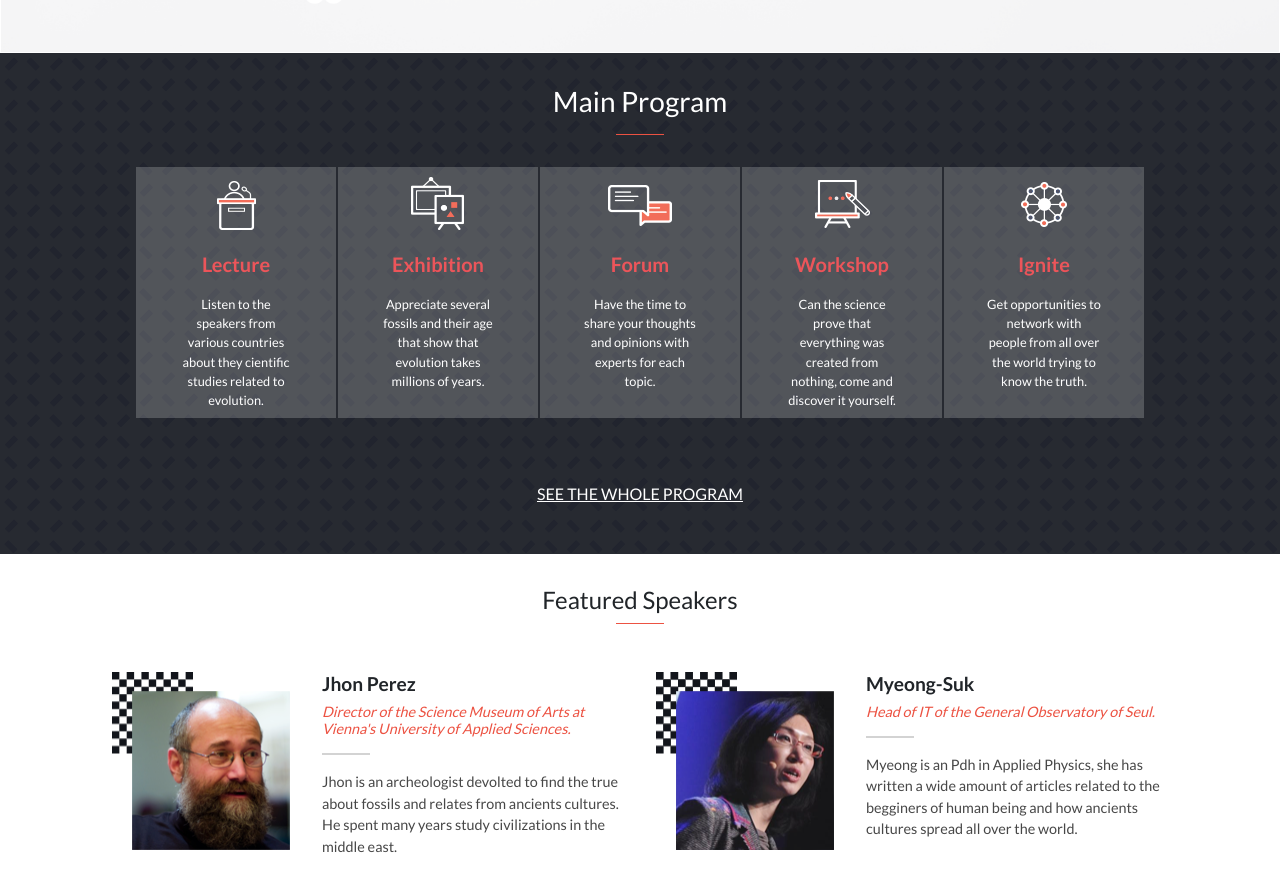
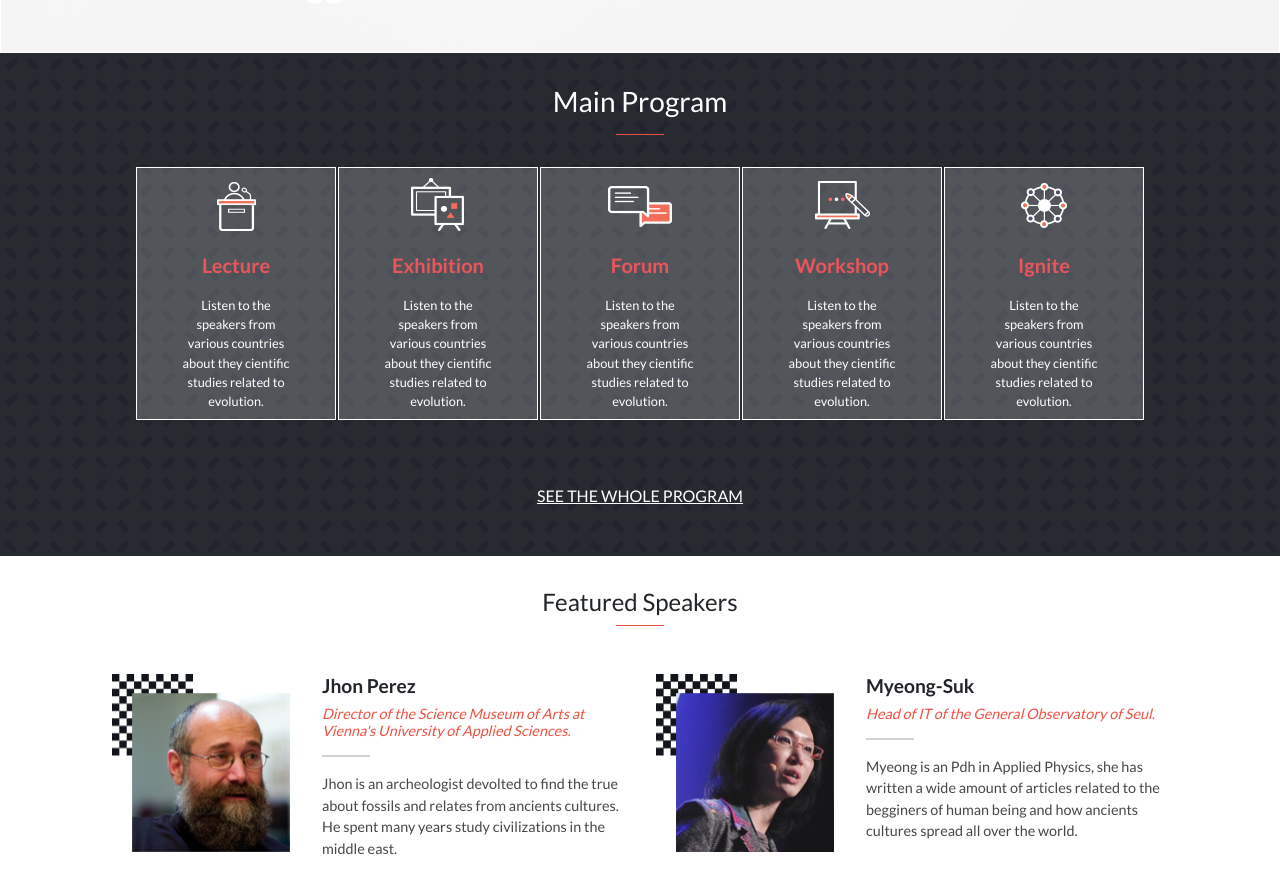
Before and after one commit to asadmisrani/capstonemodule1.github.io, a website: page index.html in a window 1280 px wide. Shown: the part 700-1578 px from the top of the page. Drawn offline with nearby package versions, Linux system fonts and the light colour scheme.

Commit message:
README.md, About.html, Index.html, main.js and Style.css files are modification

```diff
--- a/index.html
+++ b/index.html
@@ -30,7 +30,6 @@
 
   <body>
     <header class="header">
-      <nav>
       <div class="navbar navbar-expand-lg navbar-dark bg-dark navbar-social">
         <div class="container-fluid ">
           <div class="collapse navbar-collapse justify-content-end
@@ -57,6 +56,7 @@
         </div>
       </div>
 
+      <nav>
         <div class="navbar navbar-expand-lg bg-body-tertiary navbar-menu">
           <div class="container-fluid">
             <div class="d-flex nav-bar-about">
@@ -114,12 +114,14 @@
         <div class="main-title">
           <h3 class="main-title-h3">Main Program</h3>
         </div>
+        <article>
           <div class="main-bar"></div>
           <div class="main-activities">
             <table class="table table-borderless t-main">
               <tbody>
                 <tr class="main-row">
-                <td class="t-img"><img class="main-img" src="Images/main_01.png"
+                  <td class="t-img"><img class="main-img"
+                      src="Images/main_01.png"
                       alt="Speaker Icon"></td>
                   <td class="t-title">Lecture</td>
                   <td class="t-description">Listen to the speakers from various
@@ -132,12 +134,13 @@
             <table class="table table-borderless t-main">
               <tbody class="main-column">
                 <tr class="main-row">
-                <td class="t-img"><img class="main-img" src="Images/main_02.png"
+                  <td class="t-img"><img class="main-img"
+                      src="Images/main_02.png"
                       alt="Exhibit Icon"></td>
                   <td class="t-title">Exhibition</td>
-                <td class="t-description">Appreciate several fossils and their
-                  age that show
-                  that evolution takes millions of years.</td>
+                  <td class="t-description">Listen to the speakers from various
+                    countries about
+                    they cientific studies related to evolution.</td>
                 </tr>
               </tbody>
             </table>
@@ -145,12 +148,13 @@
             <table class="table table-borderless t-main">
               <tbody>
                 <tr class="main-row">
-                <td class="t-img"><img class="main-img" src="Images/main_03.png"
+                  <td class="t-img"><img class="main-img"
+                      src="Images/main_03.png"
                       alt="Forum Icon"></td>
                   <td class="t-title">Forum</td>
-                <td class="t-description">Have the time to share your thoughts
-                  and opinions with
-                  experts for each topic.</td>
+                  <td class="t-description">Listen to the speakers from various
+                    countries about
+                    they cientific studies related to evolution.</td>
                 </tr>
               </tbody>
             </table>
@@ -158,12 +162,13 @@
             <table class="table table-borderless t-main">
               <tbody>
                 <tr class="main-row">
-                <td class="t-img"><img class="main-img" src="Images/main_04.png"
+                  <td class="t-img"><img class="main-img"
+                      src="Images/main_04.png"
                       alt="Workshop Icon"></td>
                   <td class="t-title">Workshop</td>
-                <td class="t-description">Can the science prove that everything
-                  was created from nothing,
-                  come and discover it yourself.</td>
+                  <td class="t-description">Listen to the speakers from various
+                    countries about
+                    they cientific studies related to evolution.</td>
                 </tr>
               </tbody>
             </table>
@@ -171,16 +176,17 @@
             <table class="table table-borderless t-main">
               <tbody>
                 <tr class="main-row">
-                <td class="t-img"><img class="main-img" src="Images/main_05.png"
+                  <td class="t-img"><img class="main-img"
+                      src="Images/main_05.png"
                       alt="Networking Icon"></td>
                   <td class="t-title">Ignite</td>
-                <td class="t-description">Get opportunities to network with
-                  people from all over the world
-                  trying to know the truth.</td>
+                  <td class="t-description">Listen to the speakers from various
+                    countries about
+                    they cientific studies related to evolution.</td>
                 </tr>
               </tbody>
             </table>
-
+          </article>
         </div>
 
         <div class="joinButton" id="join">
--- a/main.js
+++ b/main.js
@@ -61,6 +61,7 @@ featuredSpeakers.forEach((postData) => {
   }
   // card.classList.add('card', postData.class);
   card.innerHTML = `
+  <article>
     <div class="featuredSpeakers">
       <img class="cardImg" src="${postData.portrait}" alt="Speaker Image">
       <div class="speakersInfo">
@@ -70,6 +71,7 @@ featuredSpeakers.forEach((postData) => {
         <p class="speakerExperience">${postData.resume}</p>
       </div>
     </div>
+    </article>
   `;
   speakersCard.appendChild(card);
 });
--- a/styles.css
+++ b/styles.css
@@ -125,6 +125,7 @@ body {
   opacity: 1;
   mix-blend-mode: lighten;
   z-index: -1 !important;
+  border: 1px solid white;
 }
 
 .t-main {
```
Also changed, not shown: about.html (+1 -1 lines), README.md. Lines whose indentation alone changed are shown as unchanged.
